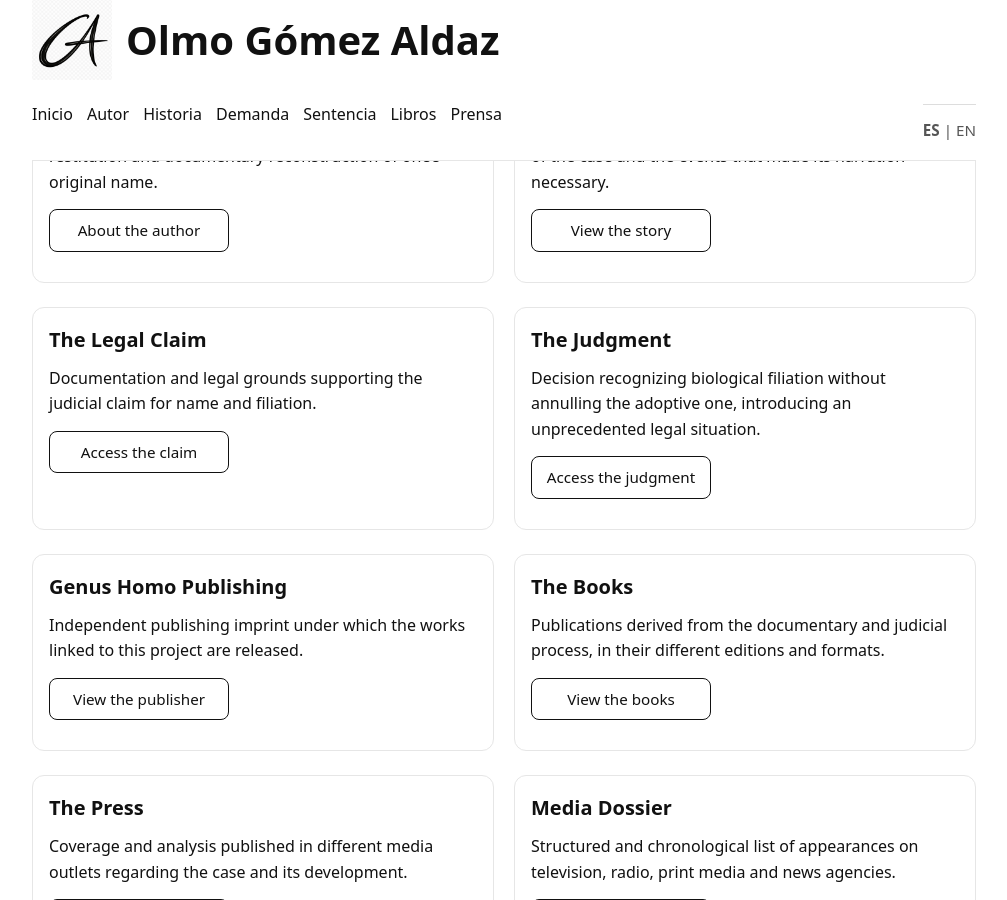
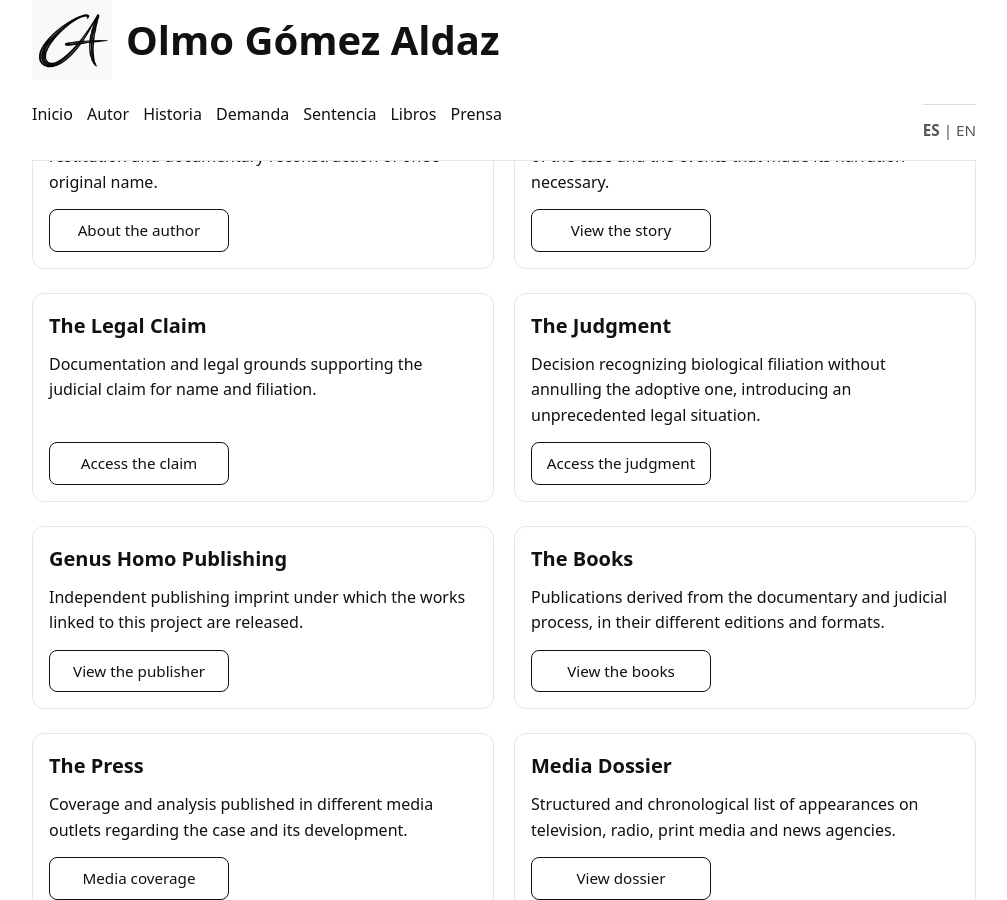
Before and after one commit to olmogaldaz/olmogaldaz.github.io, a Jekyll site: the page built from en/index.html, in a window 1280 px wide and 900 px high, scrolled down 322 px. Shown: the whole window, without its empty margins (136-1143 px from the left). Built offline with Jekyll 4.4.1, drawn with Linux system fonts in a browser that asks for light colours.

Commit message:
Update index.html

```diff
--- a/en/index.html
+++ b/en/index.html
@@ -30,7 +30,7 @@ description: Materials, documents and reflections around a judicially recognised
       <p>
         Personal trajectory linked to the process of identity restitution and documentary reconstruction of one’s original name.
       </p>
-      <p>
+      <p class="card-cta">
         <a class="cta" href="/en/author/">About the author</a>
       </p>
     </div>
@@ -40,7 +40,7 @@ description: Materials, documents and reflections around a judicially recognised
       <p>
         Biographical and historical context explaining the origin of the case and the events that made its narration necessary.
       </p>
-      <p>
+      <p class="card-cta">
         <a class="cta" href="/en/story/">View the story</a>
       </p>
     </div>
@@ -55,7 +55,7 @@ description: Materials, documents and reflections around a judicially recognised
       <p>
         Documentation and legal grounds supporting the judicial claim for name and filiation.
       </p>
-      <p>
+      <p class="card-cta">
         <a class="cta" href="/en/claim/">Access the claim</a>
       </p>
     </div>
@@ -65,7 +65,7 @@ description: Materials, documents and reflections around a judicially recognised
       <p>
         Decision recognizing biological filiation without annulling the adoptive one, introducing an unprecedented legal situation.
       </p>
-      <p>
+      <p class="card-cta">
         <a class="cta" href="/en/sentence/">Access the judgment</a>
       </p>
     </div>
@@ -80,7 +80,7 @@ description: Materials, documents and reflections around a judicially recognised
       <p>
         Independent publishing imprint under which the works linked to this project are released.
       </p>
-      <p>
+      <p class="card-cta">
         <a class="cta" href="/en/genus-homo/">View the publisher</a>
       </p>
     </div>
@@ -90,7 +90,7 @@ description: Materials, documents and reflections around a judicially recognised
       <p>
         Publications derived from the documentary and judicial process, in their different editions and formats.
       </p>
-      <p>
+      <p class="card-cta">
         <a class="cta" href="/en/books/">View the books</a>
       </p>
     </div>
@@ -105,7 +105,7 @@ description: Materials, documents and reflections around a judicially recognised
       <p>
         Coverage and analysis published in different media outlets regarding the case and its development.
       </p>
-      <p>
+      <p class="card-cta">
         <a class="cta" href="/en/press/">Media coverage</a>
       </p>
     </div>
@@ -115,7 +115,7 @@ description: Materials, documents and reflections around a judicially recognised
       <p>
         Structured and chronological list of appearances on television, radio, print media and news agencies.
       </p>
-      <p>
+      <p class="card-cta">
         <a class="cta" href="/en/dossier/">View dossier</a>
       </p>
     </div>
```
